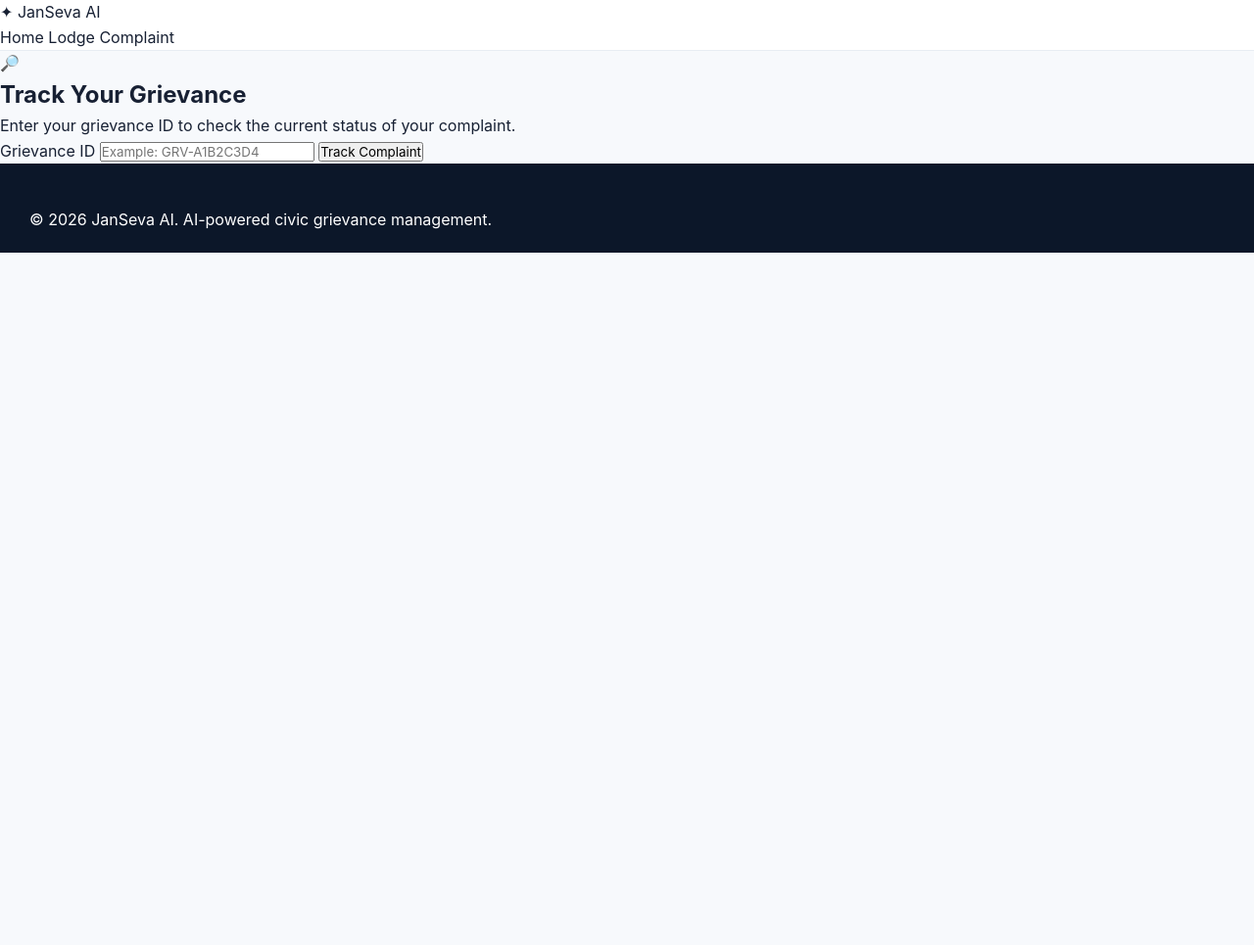
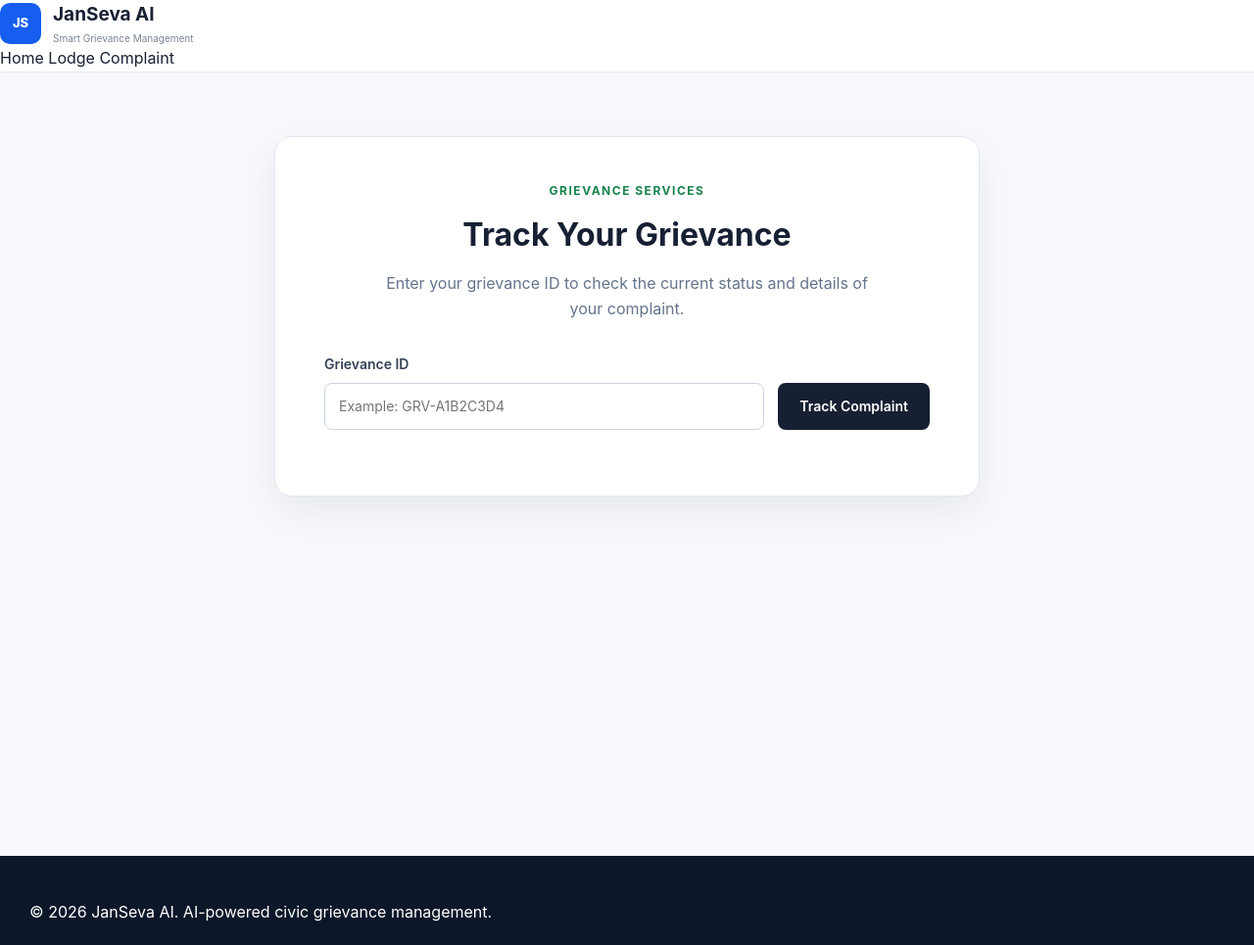
Before and after one commit to vaishnavidm01/AI-SOLUTION-FOR-GRIEVANCE-LODGING-AND-TRACKING, a Flask app: template templates/track.html in a window 1280 px wide. Shown: the whole page at 98% size. Before the commit the page ends 258 px from the top, so only its background shows below. Run offline with Flask 3, Linux system fonts and the light colour scheme; the template is opened without the code that fills it, so the values that code supplies are empty; parts of the project's set-up code (start-up, migrations or seed data) failed here and were passed over.

Commit message:
Improve grievance tracking page and add database viewer

```diff
--- a/static/style.css
+++ b/static/style.css
@@ -2441,3 +2441,227 @@ input {
         flex-direction: column;
     }
 }
+/* =========================
+   TRACK GRIEVANCE PAGE
+   ========================= */
+
+.track-page {
+    min-height: 100vh;
+    width: 100%;
+    padding: 65px 20px;
+    box-sizing: border-box;
+    display: flex;
+    justify-content: center;
+    align-items: flex-start;
+    background: #f7f9fc;
+}
+
+.track-card {
+    width: 100%;
+    max-width: 720px;
+    margin: 0 auto;
+    padding: 45px 50px;
+    box-sizing: border-box;
+    background: #ffffff;
+    border: 1px solid #e2e8f0;
+    border-radius: 18px;
+    box-shadow: 0 15px 40px rgba(0, 0, 0, 0.07);
+}
+
+.track-heading {
+    text-align: center;
+    margin-bottom: 32px;
+}
+
+.track-label {
+    margin-bottom: 10px;
+    font-size: 12px;
+    font-weight: 700;
+    letter-spacing: 1.5px;
+    color: #16834b;
+}
+
+.track-heading h1 {
+    margin: 0 0 12px;
+    font-size: 32px;
+    color: #172033;
+}
+
+.track-heading p {
+    max-width: 520px;
+    margin: 0 auto;
+    line-height: 1.6;
+    color: #64748b;
+}
+
+
+/* TRACK FORM */
+
+.track-form {
+    display: flex;
+    align-items: flex-end;
+    gap: 14px;
+    margin-bottom: 22px;
+}
+
+.track-input-group {
+    flex: 1;
+}
+
+.track-input-group label {
+    display: block;
+    margin-bottom: 8px;
+    font-size: 14px;
+    font-weight: 600;
+    color: #334155;
+}
+
+.track-input-group input {
+    width: 100%;
+    height: 48px;
+    padding: 0 14px;
+    box-sizing: border-box;
+    border: 1px solid #cbd5e1;
+    border-radius: 8px;
+    outline: none;
+    font-size: 14px;
+    color: #172033;
+    background: #ffffff;
+}
+
+.track-input-group input:focus {
+    border-color: #16834b;
+    box-shadow: 0 0 0 3px rgba(22, 131, 75, 0.10);
+}
+
+.track-button {
+    height: 48px;
+    padding: 0 22px;
+    border: none;
+    border-radius: 8px;
+    background: #172033;
+    color: #ffffff;
+    font-size: 14px;
+    font-weight: 600;
+    cursor: pointer;
+}
+
+.track-button:hover {
+    opacity: 0.92;
+}
+
+
+/* ERROR */
+
+.track-error {
+    margin: 18px 0;
+    padding: 13px 16px;
+    border-radius: 8px;
+    border: 1px solid #f1c5c5;
+    background: #fff5f5;
+    color: #b42318;
+    text-align: center;
+    font-size: 14px;
+}
+
+
+/* RESULT */
+
+.grievance-result {
+    margin-top: 30px;
+    padding: 26px;
+    border: 1px solid #e2e8f0;
+    border-radius: 14px;
+    background: #f8fafc;
+}
+
+.result-heading {
+    margin-bottom: 18px;
+}
+
+.result-heading span {
+    font-size: 11px;
+    font-weight: 700;
+    letter-spacing: 1.2px;
+    color: #16834b;
+}
+
+.result-heading h2 {
+    margin: 5px 0 0;
+    font-size: 22px;
+    color: #172033;
+}
+
+.result-row {
+    display: grid;
+    grid-template-columns: 150px 1fr;
+    gap: 20px;
+    align-items: start;
+    padding: 15px 0;
+    border-bottom: 1px solid #e2e8f0;
+}
+
+.result-row:last-child {
+    border-bottom: none;
+    padding-bottom: 0;
+}
+
+.result-row span {
+    font-size: 13px;
+    font-weight: 600;
+    color: #64748b;
+}
+
+.result-row strong {
+    font-size: 14px;
+    line-height: 1.5;
+    color: #172033;
+    text-align: left;
+    word-break: break-word;
+}
+
+
+/* STATUS */
+
+.status-badge {
+    display: inline-block;
+    width: fit-content;
+    padding: 5px 11px;
+    border-radius: 20px;
+    background: #e8f5ee;
+    color: #16834b !important;
+    font-size: 12px !important;
+}
+
+
+/* MOBILE */
+
+@media (max-width: 650px) {
+
+    .track-page {
+        padding: 35px 15px;
+    }
+
+    .track-card {
+        padding: 32px 22px;
+    }
+
+    .track-heading h1 {
+        font-size: 27px;
+    }
+
+    .track-form {
+        flex-direction: column;
+        align-items: stretch;
+    }
+
+    .track-button {
+        width: 100%;
+    }
+
+    .result-row {
+        grid-template-columns: 1fr;
+        gap: 5px;
+    }
+
+}
--- a/templates/track.html
+++ b/templates/track.html
@@ -1,9 +1,7 @@
 <!DOCTYPE html>
-
 <html lang="en">
 
 <head>
-
     <meta charset="UTF-8">
 
     <meta name="viewport"
@@ -13,131 +11,107 @@
 
     <link rel="stylesheet"
           href="{{ url_for('static', filename='style.css') }}">
-
 </head>
-
 
 <body>
 
+<header class="navbar">
 
-    <!-- =========================
-         NAVBAR
-         ========================= -->
+    <div class="logo-area">
 
-    <nav class="navbar">
+        <div class="logo-icon">
+            JS
+        </div>
 
-        <div class="logo">
-
-            <span>✦</span>
-
-            JanSeva AI
+        <div>
+            <h2>JanSeva AI</h2>
+            <span>Smart Grievance Management</span>
+        </div>
 
     </div>
 
-
-        <div class="nav-links">
-
+    <nav>
         <a href="/">Home</a>
-
-            <a href="/lodge">
-                Lodge Complaint
-            </a>
-
-        </div>
-
+        <a href="/lodge">Lodge Complaint</a>
     </nav>
 
+</header>
 
-
-    <!-- =========================
-         TRACK PAGE
-         ========================= -->
 
 <section class="track-page">
 
     <div class="track-card">
 
+        <div class="track-heading">
 
-            <div class="track-icon">
-                🔎
+            <div class="track-label">
+                GRIEVANCE SERVICES
+            </div>
+
+            <h1>Track Your Grievance</h1>
+
+            <p>
+                Enter your grievance ID to check the current
+                status and details of your complaint.
+            </p>
+
         </div>
 
 
-            <h1>
-                Track Your Grievance
-            </h1>
+        <form action="/track"
+              method="POST"
+              class="track-form">
 
+            <div class="track-input-group">
 
-            <p>
-                Enter your grievance ID to check
-                the current status of your complaint.
-            </p>
-
-
-
-            <!-- TRACK FORM -->
-
-            <form action="/track"
-                  method="POST">
-
-
-                <label>
+                <label for="grievance_id">
                     Grievance ID
                 </label>
 
-
                 <input
                     type="text"
+                    id="grievance_id"
                     name="grievance_id"
                     placeholder="Example: GRV-A1B2C3D4"
                     required
                 >
 
+            </div>
 
-                <button type="submit">
-
+            <button type="submit" class="track-button">
                 Track Complaint
-
             </button>
-
 
         </form>
 
 
-
-            <!-- ERROR MESSAGE -->
-
         {% if error %}
 
         <div class="track-error">
-
             {{ error }}
-
         </div>
 
         {% endif %}
 
 
-
-            <!-- GRIEVANCE RESULT -->
-
         {% if grievance %}
-
 
         <div class="grievance-result">
 
+            <div class="result-heading">
 
-                <h2>
-                    Grievance Details
-                </h2>
+                <span>
+                    GRIEVANCE INFORMATION
+                </span>
 
+                <h2>Complaint Details</h2>
+
+            </div>
 
 
             <div class="result-row">
 
-                    <span>
-                        Grievance ID
-                    </span>
+                <span>Grievance ID</span>
 
                 <strong>
                     {{ grievance["grievance_id"] }}
@@ -146,12 +120,9 @@
             </div>
 
 
-
             <div class="result-row">
 
-                    <span>
-                        Category
-                    </span>
+                <span>Category</span>
 
                 <strong>
                     {{ grievance["category"] }}
@@ -160,12 +131,9 @@
             </div>
 
 
+            <div class="result-row description-row">
 
-                <div class="result-row">
-
-                    <span>
-                        Description
-                    </span>
+                <span>Description</span>
 
                 <strong>
                     {{ grievance["description"] }}
@@ -174,12 +142,9 @@
             </div>
 
 
-
             <div class="result-row">
 
-                    <span>
-                        Location
-                    </span>
+                <span>Location</span>
 
                 <strong>
                     {{ grievance["location"] }}
@@ -188,66 +153,45 @@
             </div>
 
 
-
             <div class="result-row">
 
-                    <span>
-                        Status
-                    </span>
+                <span>Status</span>
 
                 <strong class="status-badge">
-
                     {{ grievance["status"] }}
-
                 </strong>
 
             </div>
 
 
-
             <div class="result-row">
 
-                    <span>
-                        Severity
-                    </span>
+                <span>Severity</span>
 
                 <strong>
-
                     {{ grievance["severity"] }}
-
                 </strong>
 
             </div>
 
-
         </div>
 
-
         {% endif %}
-
 
     </div>
 
 </section>
 
 
-
-    <!-- =========================
-         FOOTER
-         ========================= -->
-
 <footer class="footer">
 
     <p>
-
         © 2026 JanSeva AI.
         AI-powered civic grievance management.
-
     </p>
 
 </footer>
 
 
 </body>
-
 </html>
```
Also changed, not shown: view_database.py (added, +23 -0 lines). Lines whose indentation alone changed are shown as unchanged.
